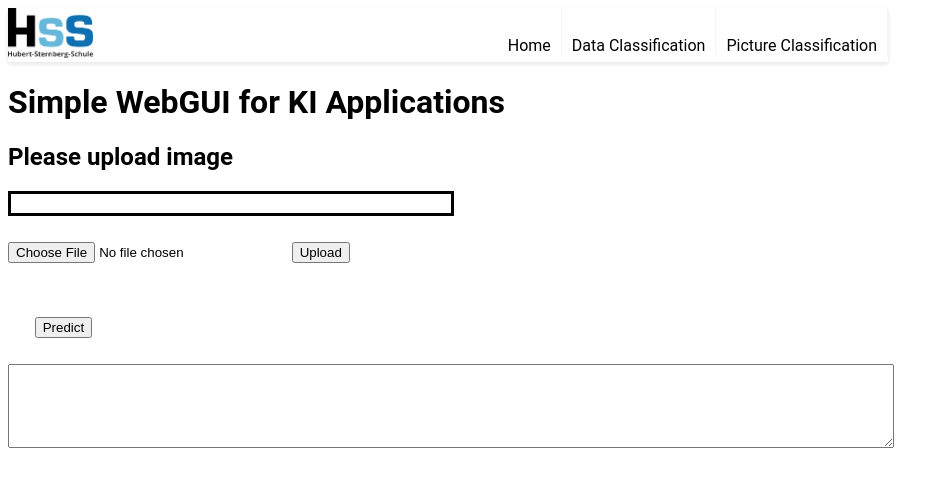
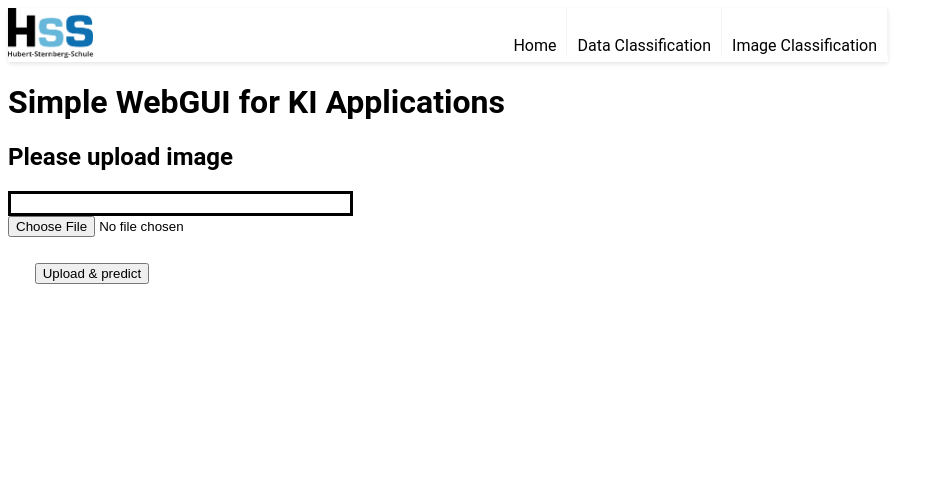
Before and after one commit to juergenmertens/HSS_KI_WebGUI_backup, a Flask app: page /picture in a window 1280 px wide. Shown: the top 487 px of the page, without its empty margins (0-949 px from the left). Run offline with Flask 2, Linux system fonts and the light colour scheme.

Commit message:
refactoring

```diff
--- a/__init__.py
+++ b/__init__.py
@@ -13,7 +13,7 @@ def create_app():
     from text import textki as textki_blueprint
     app.register_blueprint(textki_blueprint)
 
-    from picture import pictureki as pictureki_blueprint
-    app.register_blueprint(pictureki_blueprint)
+    from image import imageki as imageki_blueprint
+    app.register_blueprint(imageki_blueprint)
 
     return app
--- a/picture.py
+++ b/image.py
@@ -2,22 +2,21 @@ import os
 
 import matplotlib.pyplot as plt
 import numpy as np
-from PIL import Image
 from flask import Blueprint, render_template, request, current_app, session
 from tensorflow import keras
 from werkzeug.utils import secure_filename
 
 from image_helper import load_image_as_grayscale, process_image
 
-pictureki = Blueprint('pictureki', __name__)
+imageki = Blueprint('imageki', __name__)
 
 
-@pictureki.get('/picture')
+@imageki.get('/picture')
 def picture_get():
-    return render_template('picture.html')
+    return render_template('image.html')
 
 
-@pictureki.post('/upload')
+@imageki.post('/upload')
 def upload():
     file = request.files['file']
     filename = ''
@@ -26,27 +25,25 @@ def upload():
         filename = os.path.join(current_app.config['UPLOAD_FOLDER'], filename)
         file.save(filename)
         session['filename'] = filename
-    return render_template('picture.html', image=filename)
+        return predict()
+    else:
+        render_template('image.html')
 
 
-@pictureki.post('/predict')
 def predict():
     filename = ''
     if 'filename' in session:
         filename = session['filename']
-        result = prediction(filename)
+        results = prediction(filename)
         session.pop('filename', None)
     else:
         result = "No valid image!"
 
-    return render_template('picture.html', image=filename, result=result)
+    return render_template('image.html', image=filename, results=results)
 
 
 def prediction(image_path):
     image = load_image_as_grayscale(image_path)
-
-    # plt.imshow(image, cmap='Greys')
-    # plt.show()
 
     image = process_image(image)
     image.save(image_path)
@@ -59,8 +56,8 @@ def prediction(image_path):
     img = img.reshape((1, image_size))
     result = model.predict(img)
 
-    result_str=''
+    results = []
     for i in range(10):
-        result_str += ("{0}: {1:5.2f} %\n".format(i, result[0][i] * 100))
+        results.append("{0}: {1:5.2f} %\n".format(i, result[0][i] * 100))
 
-    return result_str
+    return results
--- a/image_helper.py
+++ b/image_helper.py
@@ -3,7 +3,8 @@ from PIL import Image
 
 CONTENT_SIZE = 20, 20
 FINAL_SIZE = 28, 28
-TRESHOLD = 200
+TRESHOLD = 240
+
 
 def load_image_as_grayscale(image_path):
     return Image.open(image_path).convert('L')
@@ -67,6 +68,7 @@ def find_border(img_as_array):
 
     return x, y, w, h
 
+
 def find_center(img):
     image_as_array = 255 - np.asarray(img, np.uint8)
     x = 0.0
--- a/static/css/HSS.css
+++ b/static/css/HSS.css
@@ -12,48 +12,28 @@ html {
     overflow-y: scroll;
     text-rendering: optimizeLegibility;
     max-width:70%;
-    display:-webkit-box;
-    display:-ms-flexbox;
     display:flex;
-    -webkit-box-orient: horizontal;
-    -webkit-box-direction: normal;
-        -ms-flex-flow: row wrap;
     flex-flow: row wrap;
-    -webkit-box-pack:center;
-        -ms-flex-pack:center;
     justify-content:center;
 }
 
 *,
 ::after,
 ::before {
-  -webkit-box-sizing: inherit;
   box-sizing: inherit;
 }
 
 body {
-    display:-webkit-box;
-    display:-ms-flexbox;
     display:flex;
-    -webkit-box-orient: horizontal;
-    -webkit-box-direction: normal;
-        -ms-flex-flow: row wrap;
     flex-flow: row wrap;
-    -webkit-box-pack:center;
-        -ms-flex-pack:center;
     justify-content:center;
 }
 
 /* header */
 
-
-
 .header {
     background-color: var(--color-background);
-  -webkit-box-flex: 1;
-      -ms-flex: 1 80%;
     flex: 1 80%;
-  -webkit-box-shadow: 0px 2px 4px 0 rgba(0, 0, 0, .1);
     box-shadow: 0px 2px 4px 0 rgba(0, 0, 0, .1);
 }
 
@@ -98,8 +78,6 @@ body {
 .header .menu {
   clear: both;
   max-height: 0;
-  -webkit-transition: max-height .2s ease-out;
-  -o-transition: max-height .2s ease-out;
   transition: max-height .2s ease-out;
 }
 
@@ -111,9 +89,6 @@ body {
   float: right;
   padding: 28px 20px;
   position: relative;
-  -webkit-user-select: none;
-     -moz-user-select: none;
-      -ms-user-select: none;
   user-select: none;
 }
 
@@ -122,8 +97,6 @@ body {
   display: block;
   height: 2px;
   position: relative;
-  -webkit-transition: background .2s ease-out;
-  -o-transition: background .2s ease-out;
   transition: background .2s ease-out;
   width: 18px;
 }
@@ -135,8 +108,6 @@ body {
   display: block;
   height: 100%;
   position: absolute;
-  -webkit-transition: all .2s ease-out;
-  -o-transition: all .2s ease-out;
   transition: all .2s ease-out;
   width: 100%;
 }
@@ -164,14 +135,10 @@ body {
 }
 
 .header .menu-btn:checked~.menu-icon .navicon:before {
-  -webkit-transform: rotate(-45deg);
-      -ms-transform: rotate(-45deg);
   transform: rotate(-45deg);
 }
 
 .header .menu-btn:checked~.menu-icon .navicon:after {
-  -webkit-transform: rotate(45deg);
-      -ms-transform: rotate(45deg);
   transform: rotate(45deg);
 }
 
@@ -202,8 +169,6 @@ body {
   }
 }
 .hss-body {
-    -webkit-box-flex: 1;
-        -ms-flex: 1 1 100%;
     flex: 1 1 100%;
 }
 
@@ -214,33 +179,25 @@ body {
 }
 
 .image {
-    width: 50%;
+    width: 80%;
     border: solid;
 }
 
 .input_form {
-    display: -ms-grid;
     display: grid;
-    -ms-grid-columns: 1fr 1em 1fr 1em 1fr;
     grid-template-columns: 1fr 1fr 1fr;
     grid-gap: 1em;
 }
 
 .input_label {
-    -ms-grid-column: 1;
-    -ms-grid-column-span: 1;
     grid-column: 1/2;
 }
 
 .input_field {
-    -ms-grid-column: 2;
-    -ms-grid-column-span: 2;
     grid-column: 2/4;
 }
 
 .result_field{
-    -ms-grid-column: 1;
-    -ms-grid-column-span: 3;
     grid-column: 1/4
 }
 
@@ -252,6 +209,24 @@ textarea {
     line-height: 4em;
 }
 
+.content_area {
+    display: grid;
+    grid-template-columns: 3fr 1fr 2fr;
+    grid-gap: 1em;
+}
+
+.input_area {
+    grid-column: 1/2;
+}
+
+.cmd_area {
+    grid-column: 2/3;
+}
+
+.result_area {
+    grid-column: 3/4;
+}
+
 button {
     margin: 2em;
 }
--- a/templates/base.html
+++ b/templates/base.html
@@ -17,7 +17,7 @@
     <ul class="menu">
         <li><a href="{{ url_for('main.index_get') }}" class="navbar-item">Home</a></li>
         <li><a href="{{ url_for('textki.text_get') }}" class="navbar-item">Data Classification</a></li>
-        <li><a href="{{ url_for('pictureki.picture_get') }}" class="navbar-item">Picture Classification</a></li>
+        <li><a href="{{ url_for('imageki.picture_get') }}" class="navbar-item">Image Classification</a></li>
     </ul>
 
 </header>
--- a/templates/picture.html
+++ b/templates/image.html
@@ -2,32 +2,28 @@
 
 {% block content %}
 <h1 class="title">
-  Simple WebGUI for KI Applications
+    Simple WebGUI for KI Applications
 </h1>
 <h2 class="subtitle">
-  Please upload image
+    Please upload image
 </h2>
 
-   <div class="content_area">
+<div class="content_area">
     <div class="input_area">
         <form action="upload" id="frm_picture" enctype="multipart/form-data" method="POST">
             <div class="image">
                 <img id="src_image" src="{{image}}">
             </div>
             <input name="file" form='frm_picture' type="file" size="50" accept="image/*">
-            <button name="submit" form='frm_picture' type="submit">Upload</button>
+            <button name="submit" form='frm_picture' type="submit">Upload & predict</button>
         </form>
     </div>
 
 
-    <div class="cmd_area">
-        <form action="predict">
-            <button name="submit" type="submit" formmethod="post">Predict</button>
-        </form>
-    </div>
-
     <div class="result_area">
-        <textarea name="result" rows="1">{{result}}</textarea>
+        {% for result in results %}
+        <div class="result"> {{result}}</div>
+        {% endfor %}
     </div>
 
 </div>
--- a/templates/text.html
+++ b/templates/text.html
@@ -8,7 +8,7 @@
   Please enter data
 </h2>
 
-    <form class="input_form" action="/" method="POST">
+    <form class="input_form" action="/text" method="POST">
         {% for field in inputfields %}
             <label class="input_label" for={{field[0]}}>{{field[1]}}</label>
             <input class="input_field" type="text" name={{field[0]}} id={{field[0]}}>
```
Also changed, not shown: text.py (+4 -3 lines). Lines whose indentation alone changed are shown as unchanged.
